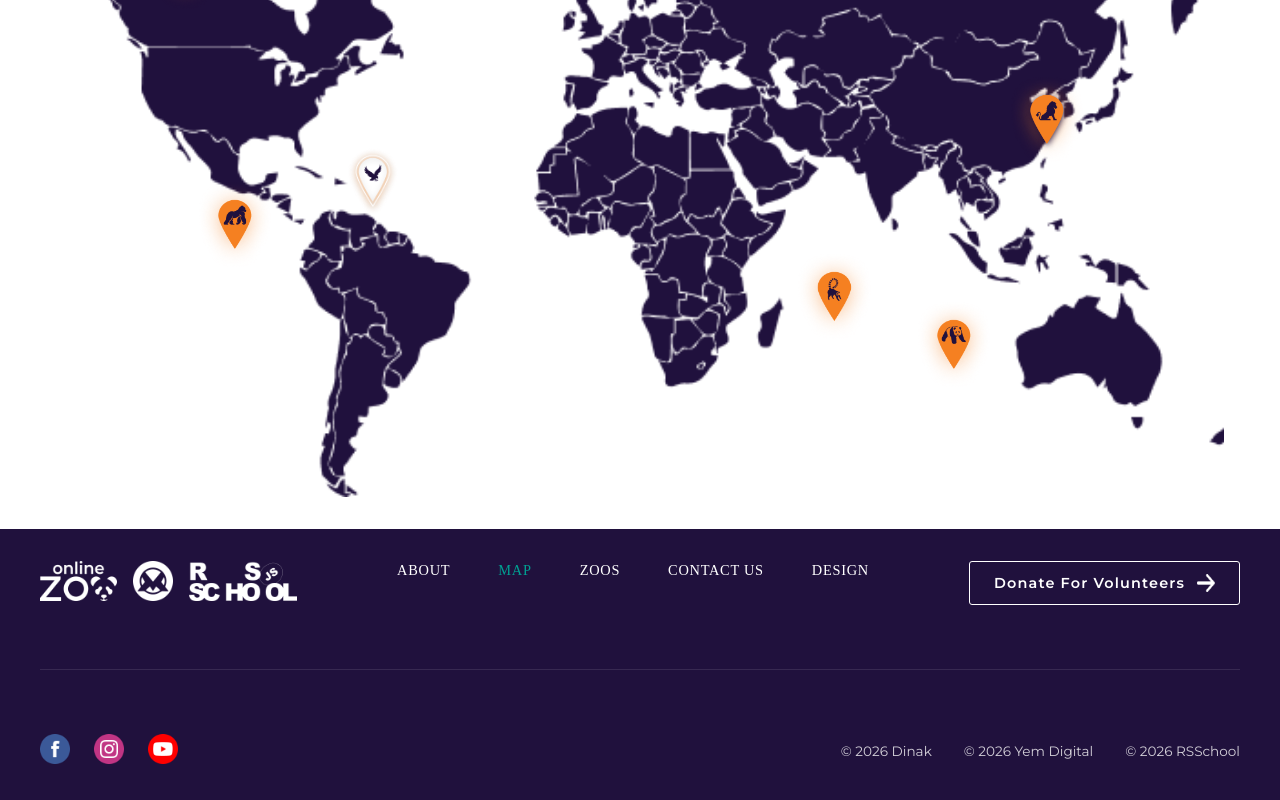
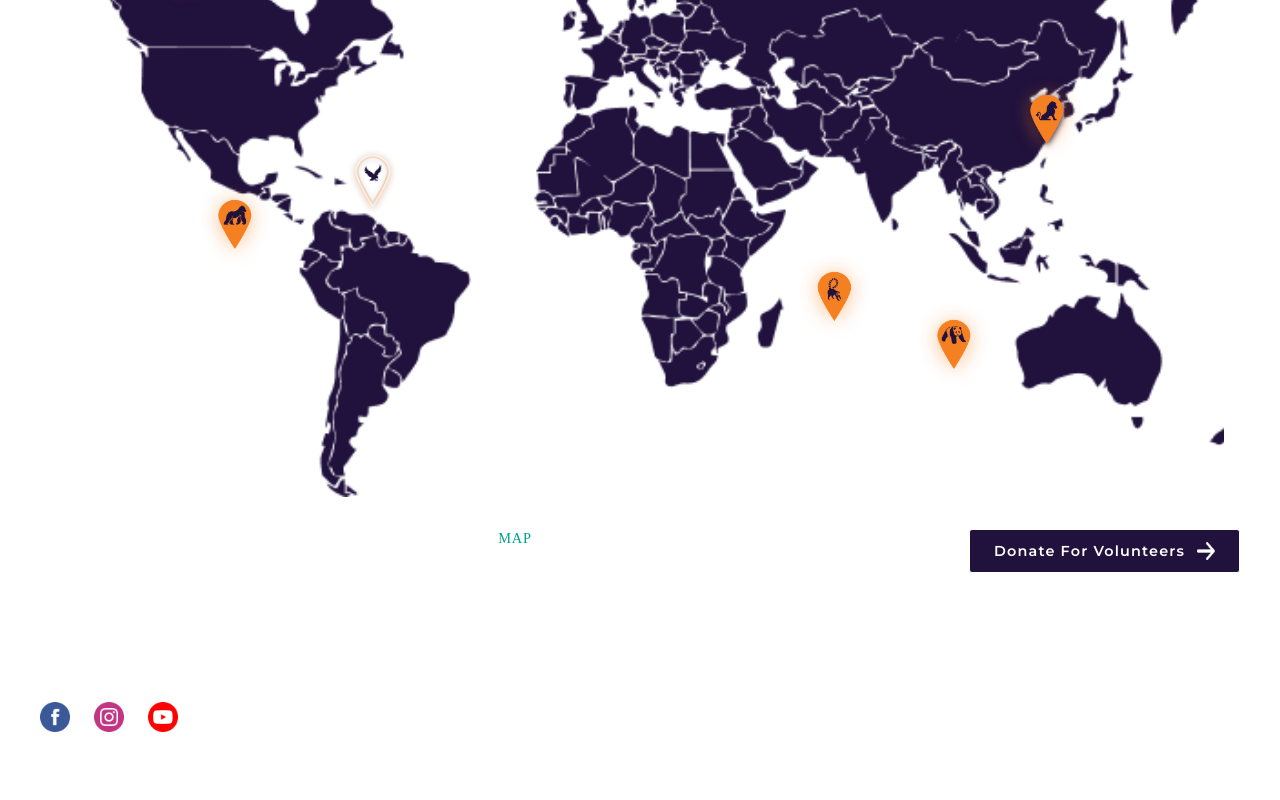
Before and after one commit to Dnakhutsrishvili/online-zoo, a React (Vite) app: page /map in a window 1280 px wide. Shown: the part 523-1323 px from the top of the page. After the commit the page ends 1259 px from the top, so only its background shows below. Built offline with nearby package versions, Linux system fonts and the light colour scheme.

Commit message:
Fix ESLint config and remove husky

```diff
--- a/package.json
+++ b/package.json
@@ -32,10 +32,11 @@
     "@typescript-eslint/parser": "^8.57.2",
     "@vitejs/plugin-react": "^6.0.1",
     "eslint": "^8.57.1",
+    "eslint-config-airbnb": "^19.0.4",
     "eslint-plugin-import": "^2.32.0",
     "eslint-plugin-jsx-a11y": "^6.10.2",
     "eslint-plugin-react": "^7.37.5",
-    "eslint-plugin-react-hooks": "^7.0.1",
+    "eslint-plugin-react-hooks": "^4.6.2",
     "typescript": "^5.9.3",
     "vite": "^8.0.0"
   },
--- a/src/components/Footer.tsx
+++ b/src/components/Footer.tsx
@@ -1,6 +1,6 @@
 import { Link, useLocation } from 'react-router-dom';
 import { useDonation } from '../context/DonationContext';
-import styles from './Footer.module.css';
+import styles from './footer.module.css';
 
 export default function Footer() {
   const location = useLocation();
--- a/src/components/footer.module.css
+++ b/src/components/footer.module.css
@@ -1,4 +1,4 @@
-footer {
+.footer {
     background-color: var(--blue);
     color: var(--white);
     padding: 2rem 1rem;
```
Also changed, not shown: .eslintrc.cjs, 1 other file (tests, documents, lock files or other folders).
